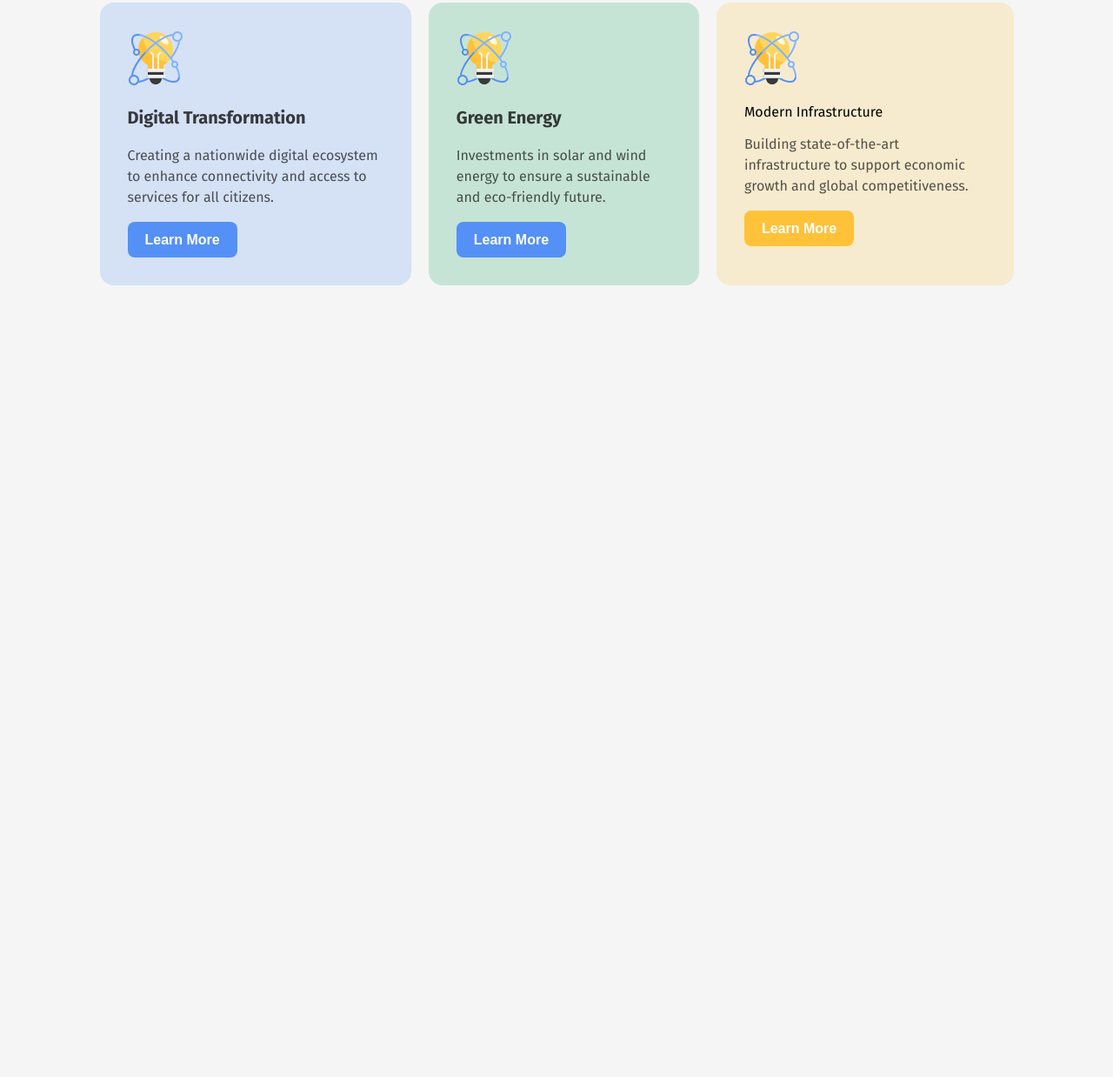
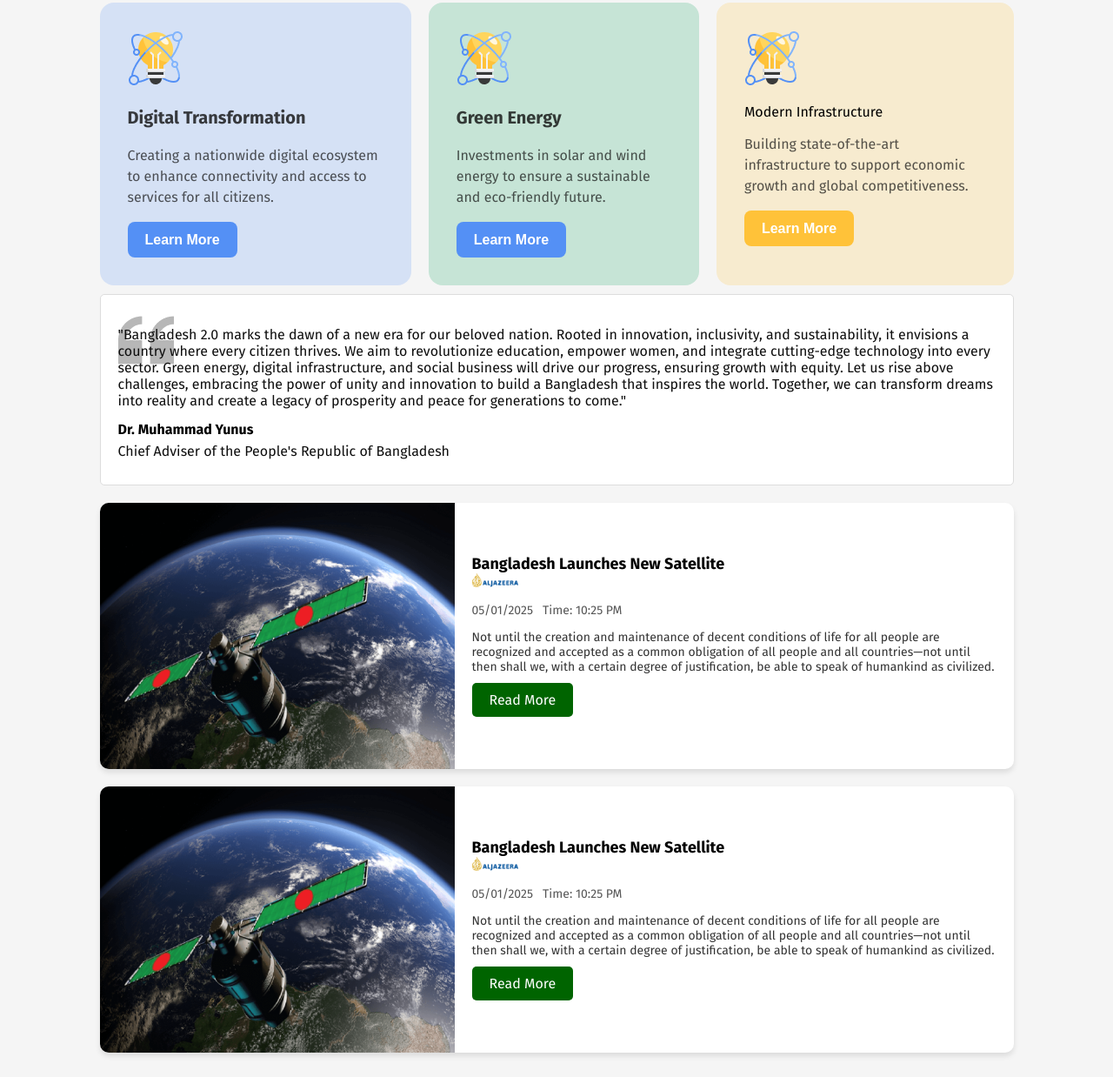
Before and after one commit to Mehedi-Hasan11/bangladesh-2.0, a plain HTML site: page index.html in a window 1280 px wide. Shown: the part 792-2030 px from the top of the page at 87% size. Before the commit the page ends 1148 px from the top, so only its background shows below. Drawn offline with Linux system fonts and the light colour scheme.

Commit message:
news-card commit

```diff
--- a/index.html
+++ b/index.html
@@ -72,3 +72,55 @@
               <button class="btn3">Learn More</button>
             </div>
           </div>
+          <div class="vision-pra">
+            <img class="quote-image" src="img/quote-bg.png" alt="" />
+            <p>
+              "Bangladesh 2.0 marks the dawn of a new era for our beloved nation. Rooted in innovation, inclusivity, and sustainability, it envisions a country where every citizen thrives. We aim to revolutionize education, empower women, and integrate cutting-edge technology into every sector. Green energy, digital infrastructure, and social business will drive our progress, ensuring growth with equity. Let us rise above challenges, embracing the power of unity and innovation to build a Bangladesh that inspires the world. Together, we can transform dreams into reality and create a legacy of prosperity and peace for generations to come."
+            </p>
+            <div class="name">
+              <h4>Dr. Muhammad Yunus</h4>
+              <p>Chief Adviser of the People's Republic of Bangladesh</p>
+            </div>
+          </div>
+        </section>
+        <!-- card section -->
+        <section>
+            <!-- card -->
+            <div class="news-card">
+              <img src="img/satelite.png" />
+              <div class="news-content">
+                <h1 class="news-title">Bangladesh Launches New Satellite</h1>
+                <div class="news-meta">
+                  <img src="img/al-jazeera.png" />
+                  <p>05/01/2025 &nbsp; Time: 10:25 PM</p>
+                </div>
+                <p class="news-description">
+                  Not until the creation and maintenance of decent conditions of
+                  life for all people are recognized and accepted as a common
+                  obligation of all people and all countries—not until then shall
+                  we, with a certain degree of justification, be able to speak of
+                  humankind as civilized.
+                </p>
+                <a href="#" class="read-more">Read More</a>
+              </div>
+            </div>
+
+            <div class="news-card">
+                <img src="img/satelite.png" />
+                <div class="news-content">
+                  <h1 class="news-title">Bangladesh Launches New Satellite</h1>
+                  <div class="news-meta">
+                    <img src="img/al-jazeera.png" />
+                    <p>05/01/2025 &nbsp; Time: 10:25 PM</p>
+                  </div>
+                  <p class="news-description">
+                    Not until the creation and maintenance of decent conditions of
+                    life for all people are recognized and accepted as a common
+                    obligation of all people and all countries—not until then shall
+                    we, with a certain degree of justification, be able to speak of
+                    humankind as civilized.
+                  </p>
+                  <a href="#" class="read-more">Read More</a>
+                </div>
+              </div>
+          </section>
--- a/style.css
+++ b/style.css
@@ -243,3 +243,57 @@ body{
     letter-spacing: 0%;
     text-align: left;
 }
+/* card-section */
+
+.news-card {
+    display: flex;
+    align-items: center;
+    background: #fff;
+    box-shadow: 0 4px 6px rgba(0, 0, 0, 0.1);
+    border-radius: 10px;
+    margin-top: 20px;
+    overflow: hidden;
+  }
+
+  .news-image {
+    width: 40%;
+    height: auto;
+  }
+
+  .news-content {
+    padding: 20px;
+    text-align: left;
+  }
+
+  .news-content h2 {
+    font-size: 1.5em;
+    margin-bottom: 10px;
+    color: #333;
+  }
+
+  .news-data {
+    font-size: 0.9em;
+    color: #777;
+    margin-bottom: 10px;
+  }
+
+  .news-meta .source {
+    font-weight: bold;
+  }
+
+  .news-text {
+    font-size: 1em;
+    color: #555;
+    margin-bottom: 20px;
+  }
+
+  .read-more {
+    background-color: #006400;
+    color: #fff;
+    border: none;
+    padding: 10px 20px;
+    font-size: 1em;
+    border-radius: 5px;
+    cursor: pointer;
+    transition: background-color 0.3s ease;
+  }
```
